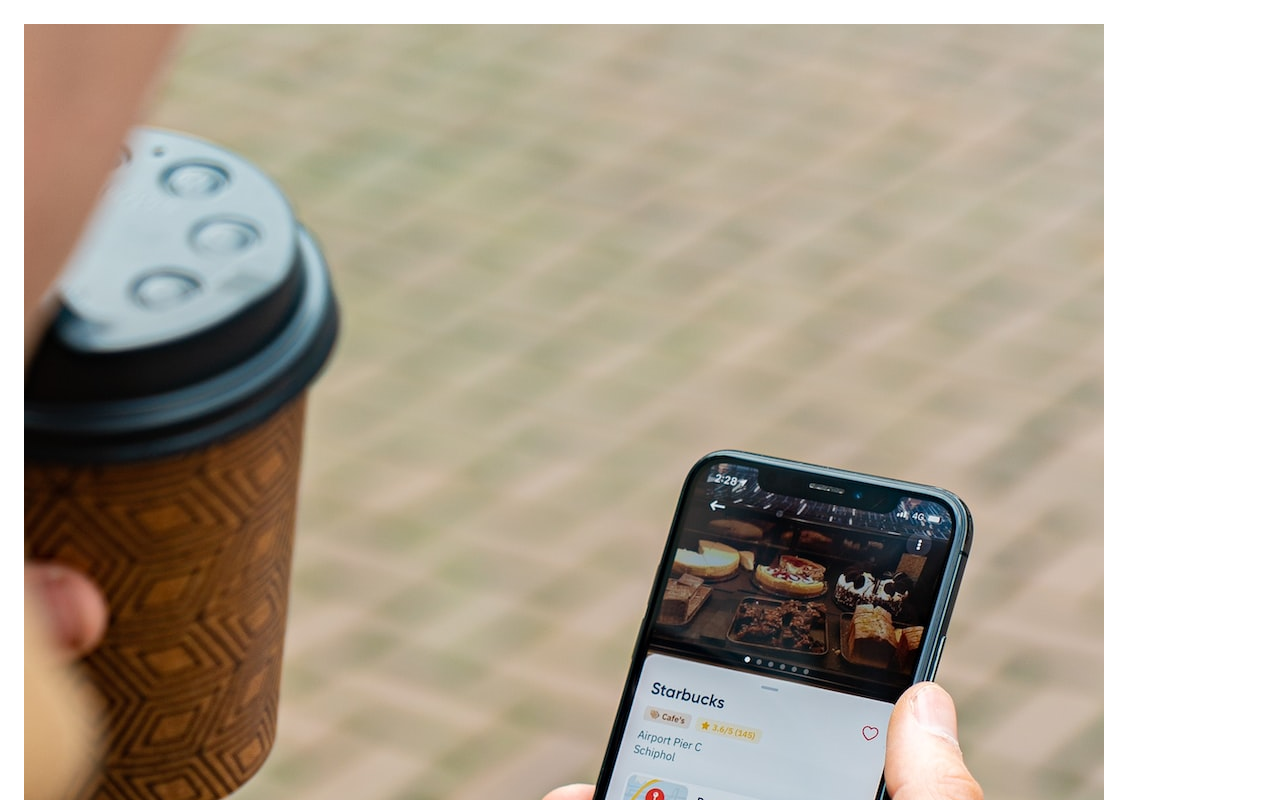
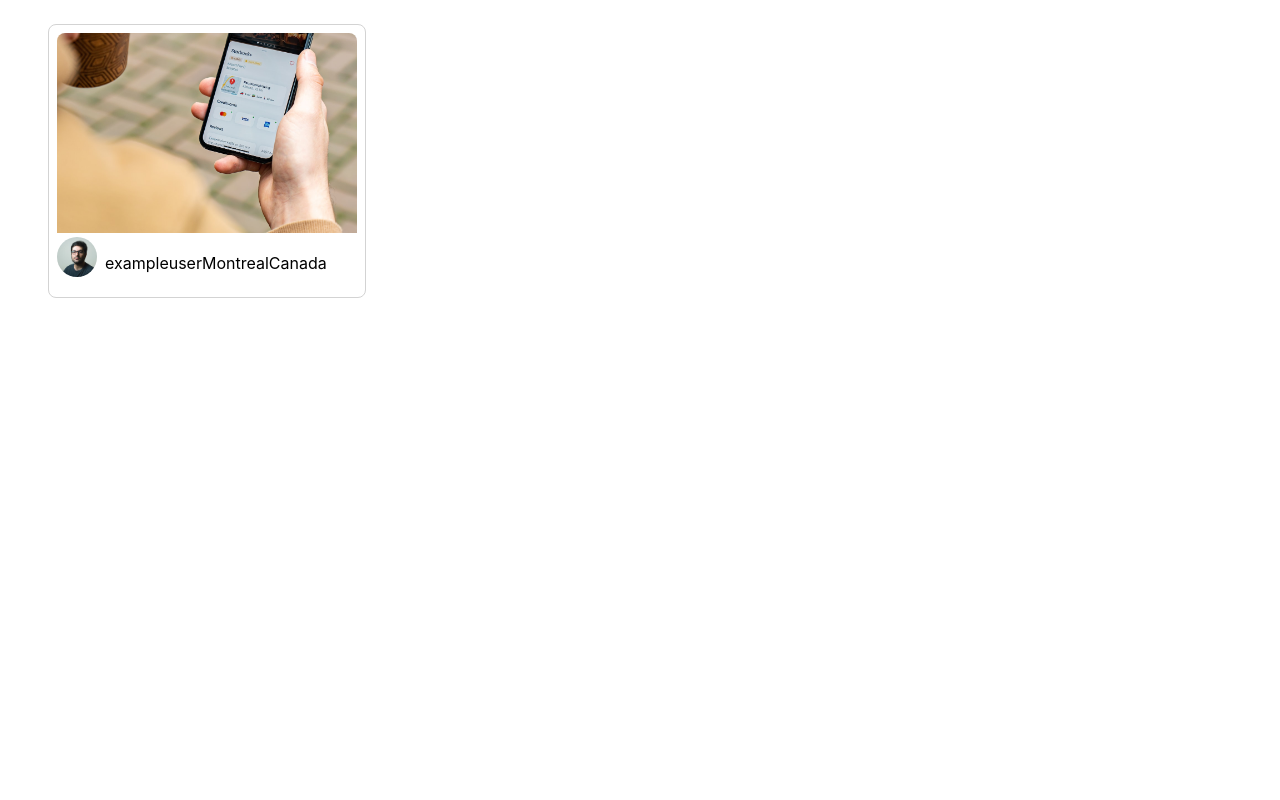
Before and after one commit to alemolina43/photolabs, a React (Vite) app in the folder frontend/: page / in a window 1280 px wide. Shown: the top 800 px of the page. Built offline with nearby package versions, Linux system fonts and the light colour scheme; the HTML template or start-up script is replaced by a standard one.

Commit message:
Add styling to PhotoListItem image

```diff
--- a/frontend/src/components/PhotoListItem.jsx
+++ b/frontend/src/components/PhotoListItem.jsx
@@ -4,16 +4,26 @@
   const { urls, user, location } = sampleDataForPhotoListItem;
 
   return (
-    <section>
-      <img src={urls.regular} alt={urls.regular} />
-      <img src={user.profile} alt={`user${urls.username}`} />
+    <div className="photo-list__item">
+      <img
+        src={urls.regular}
+        alt={urls.regular}
+        className="photo-list__image"
+      />
+      <div className="photo-list__user-details">
+        <img
+          src={user.profile}
+          alt={`user${urls.username}`}
+          className="photo-list__user-profile "
+        />
         <p>{user.username}</p>
         <p>
           <span>{location.city}</span>
           {location.country}
           <span></span>
         </p>
-    </section>
+      </div>
+    </div>
   );
 };
 
```
Lines whose indentation alone changed are shown as unchanged.
